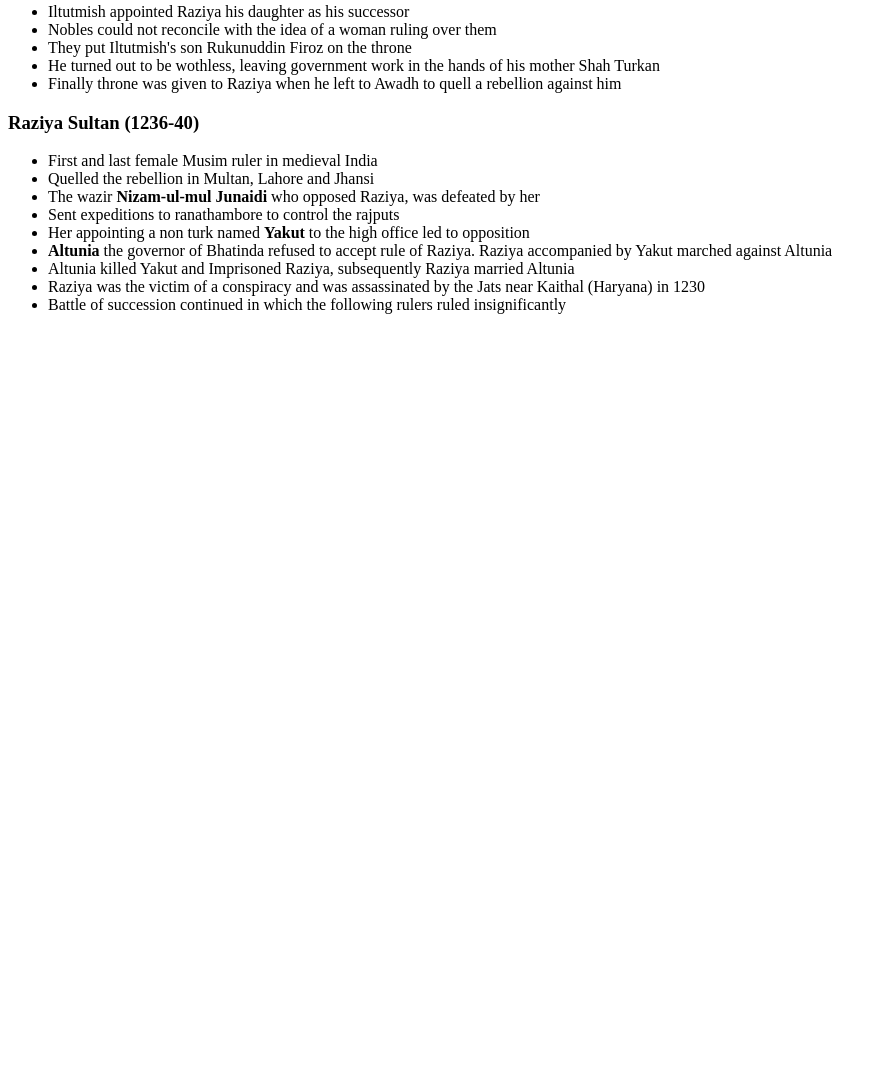
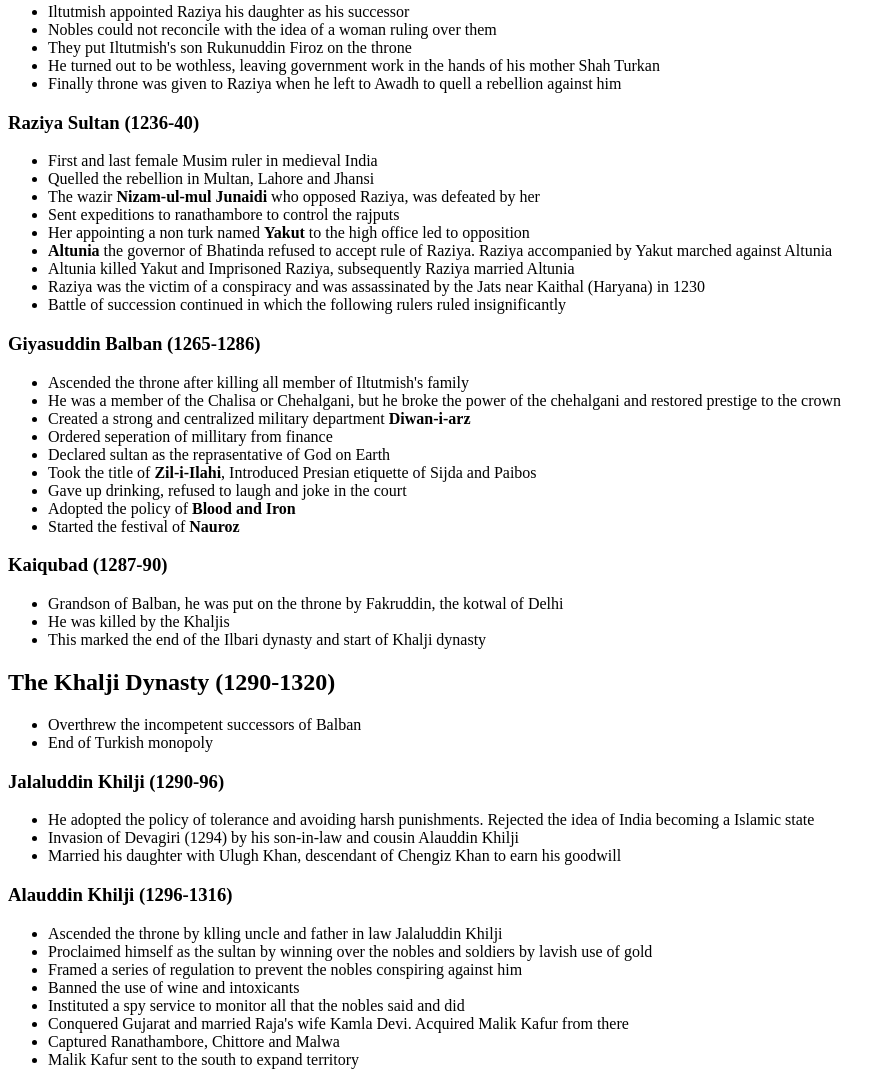
Before and after one commit to Arnab-Banerjee-90/coursera-test, a plain HTML site: page WBCS_2019/History/Medieval India/The Delhi Sultanate/delhi_sultanate.html in a window 1280 px wide. Shown: the part 703-1788 px from the top of the page, without its empty margins (0-896 px from the left). Before the commit the page ends 1033 px from the top, so only its background shows below. Drawn offline with Linux system fonts and the light colour scheme.

Commit message:
upto page 45 (26th June

```diff
--- a/WBCS_2019/History/Medieval India/The Delhi Sultanate/delhi_sultanate.html
+++ b/WBCS_2019/History/Medieval India/The Delhi Sultanate/delhi_sultanate.html
@@ -56,6 +56,47 @@
 		<li>Raziya was the victim of a conspiracy and was assassinated by the Jats near Kaithal (Haryana) in 1230</li>
 		<li>Battle of succession continued in which the following rulers ruled insignificantly</li>
 	</ul>
+	<h3>Giyasuddin Balban (1265-1286)</h3>
+	<ul>
+		<li>Ascended the throne after killing all member of Iltutmish's family</li>
+		<li>He was a member of the Chalisa or Chehalgani, but he broke the power of the chehalgani and restored prestige to the crown</li>
+		<li>Created a strong and centralized military department <strong>Diwan-i-arz</strong></li>
+		<li>Ordered seperation of millitary from finance</li>
+		<li>Declared sultan as the reprasentative of God on Earth</li>
+		<li>Took the title of <strong>Zil-i-Ilahi</strong>, Introduced Presian etiquette of Sijda and Paibos</li>
+		<li>Gave up drinking, refused to laugh and joke in the court</li>
+		<li>Adopted the policy of <strong>Blood and Iron</strong></li>
+		<li>Started the festival of <strong>Nauroz</strong></li>
+	</ul>
+	<h3>Kaiqubad (1287-90)</h3>
+	<ul>
+		<li>Grandson of Balban, he was put on the throne by Fakruddin, the kotwal of Delhi</li>
+		<li>He was killed by the Khaljis</li>
+		<li>This marked the end of the Ilbari dynasty and start of Khalji dynasty</li>
+	</ul>
+	<h2>The Khalji Dynasty (1290-1320)</h2>
+	<ul>
+		<li>Overthrew the incompetent successors of Balban</li>
+		<li>End of Turkish monopoly</li>
+	</ul>
+	<h3>Jalaluddin Khilji (1290-96)</h3>
+	<ul>
+		<li>He adopted the policy of tolerance and avoiding harsh punishments. Rejected the idea of India becoming a Islamic state</li>
+		<li>Invasion of Devagiri (1294) by his son-in-law and cousin Alauddin Khilji</li>
+		<li>Married his daughter with Ulugh Khan, descendant of Chengiz Khan to earn his goodwill</li>
+	</ul>
+	<h3>Alauddin Khilji (1296-1316)</h3>
+	<ul>
+		<li>Ascended the throne by klling uncle and father in law Jalaluddin Khilji</li>
+		<li>Proclaimed himself as the sultan by winning over the nobles and soldiers by lavish use of gold</li>
+		<li>Framed a series of regulation to prevent the nobles conspiring against him</li>
+		<li>Banned the use of wine and intoxicants</li>
+		<li>Instituted a spy service to monitor all that the nobles said and did</li>
+		<li>Conquered Gujarat and married Raja's wife Kamla Devi. Acquired Malik Kafur from there</li>
+		<li>Captured Ranathambore, Chittore and Malwa</li>
+		<li>Malik Kafur sent to the south to expand territory</li>
+	</ul>
+	</ul>
 
 </body>
 </html>
```
